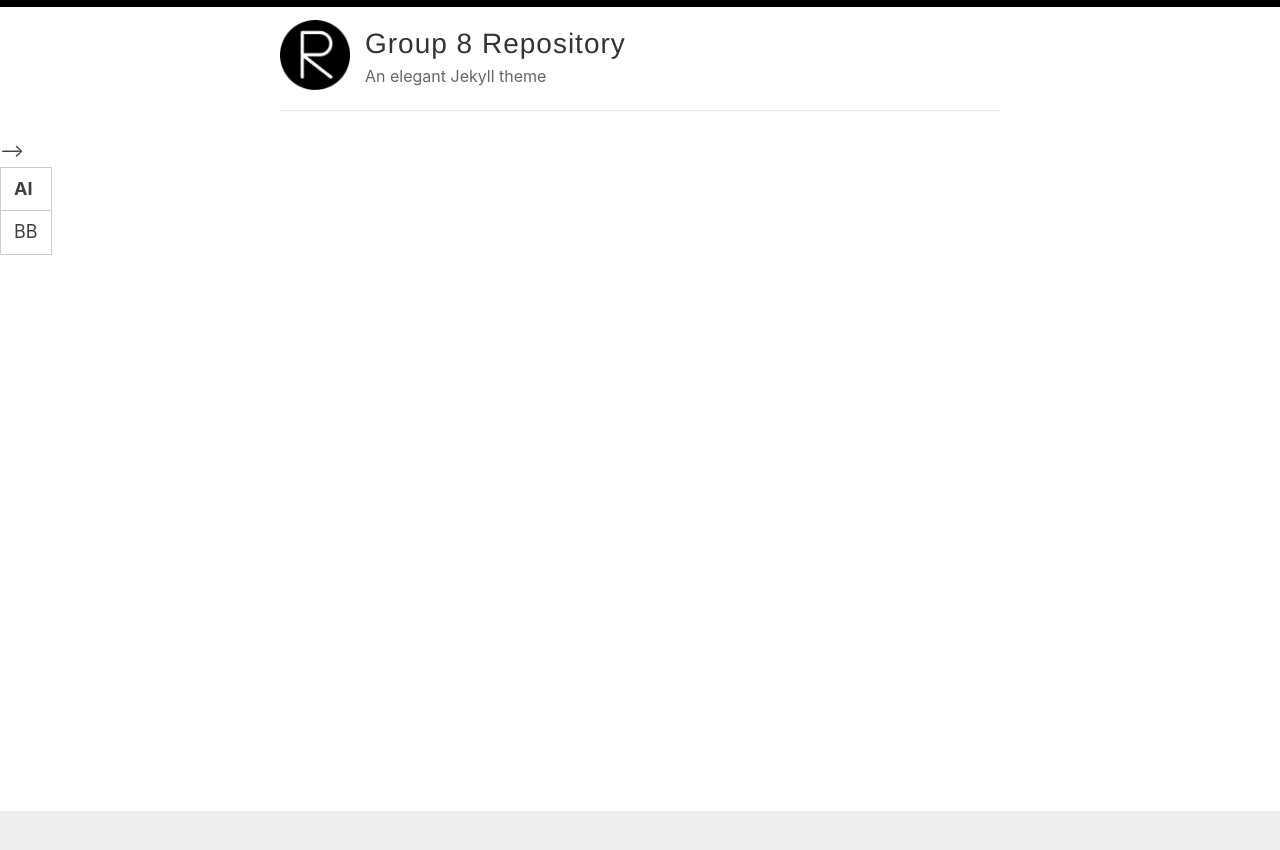
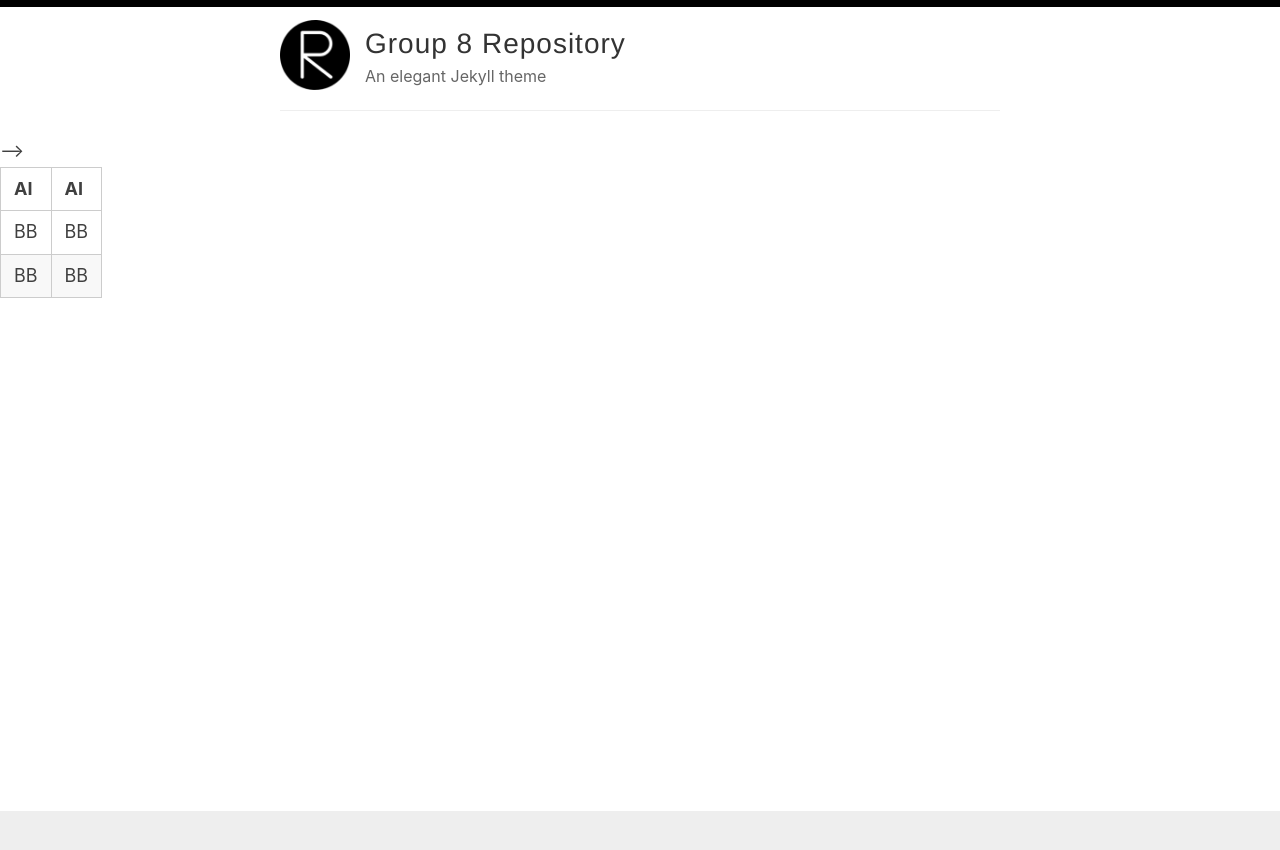
Before and after one commit to Group8-IndabaDay/InfoDay, a Jekyll site: the page built from index.html, in a window 1280 px wide. Shown: the top 850 px of the page. Built offline with Jekyll 4.4.1, drawn with Linux system fonts in a browser that asks for light colours; the list of posts is cut into pages by our own code.

Commit message:
Update default.html

```diff
--- a/_layouts/default.html
+++ b/_layouts/default.html
@@ -26,30 +26,34 @@
               <h1 class="site-name"><a href="{{ site.baseurl }}/">{{ site.name }}</a></h1>
               <p class="site-description">{{ site.description }}</p>
             </div>
-<!--
-            <nav>
+         <!-- <nav>
               <a href="{{ site.baseurl }}/">Home</a>
               <a href="{{ site.baseurl }}/getting-started">Getting Started</a>
               <a href="{{ site.baseurl }}/search">Search</a>
               <a href="{{ site.baseurl }}/about">About</a>
               <a href="{{ site.baseurl }}/archive">Archive</a>
-            </nav>
--->
+            </nav> -->
           </header>
         </div>
       </div>
 
       <div class="wrapper-main">
         <div id="main" role="main" class="container">
-          <!--{{ content }}-->
+          <!-- {{ content }} -->
           <table>
             <thead>
               <tr>
+                <th> AI </th>
                 <th> AI </th>
               </tr>
             </thead>
             <tbody>
               <tr>
+                <td> BB </td>
+                <td> BB </td>
+              </tr>
+              <tr>
+                <td> BB </td>
                 <td> BB </td>
               </tr>
             </tbody>
```
